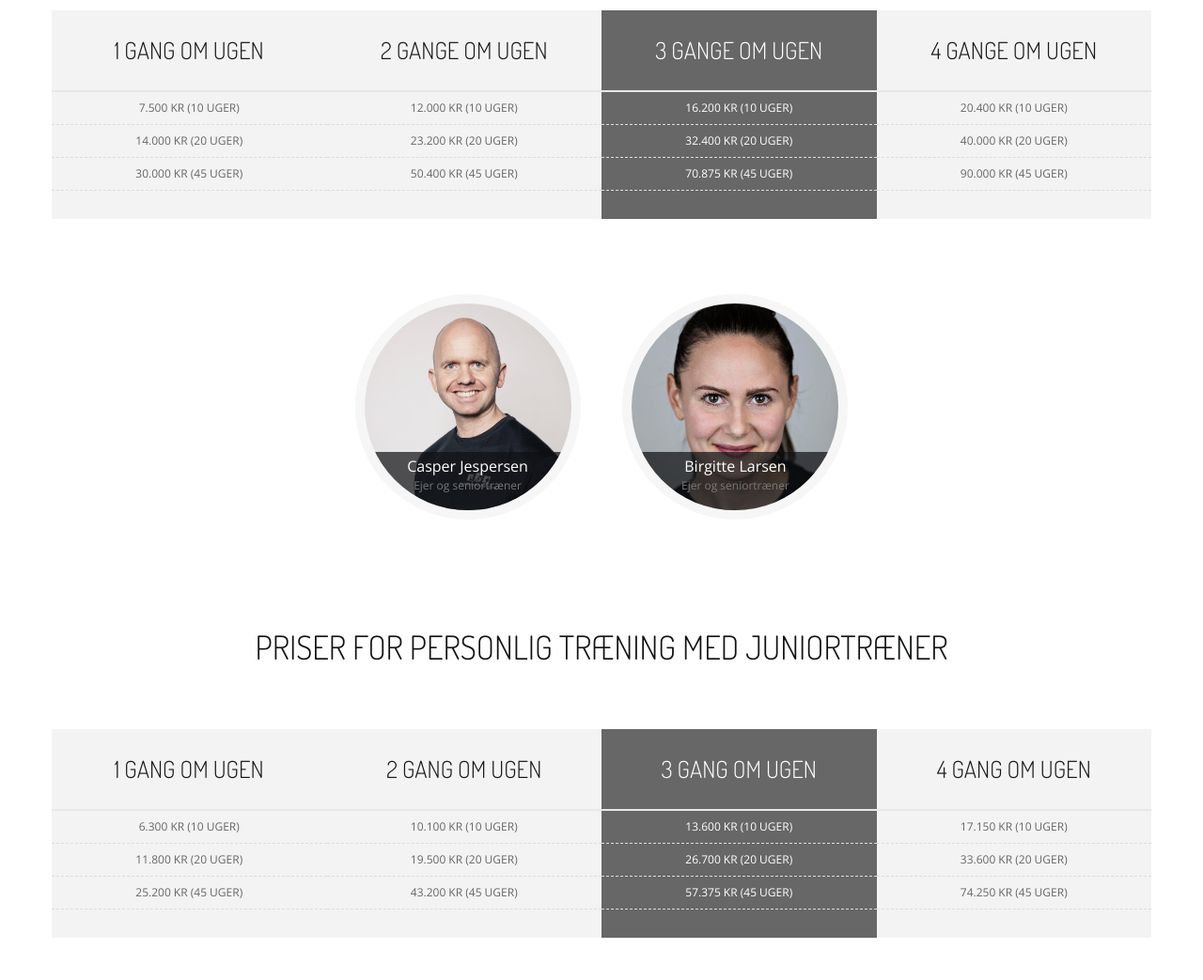
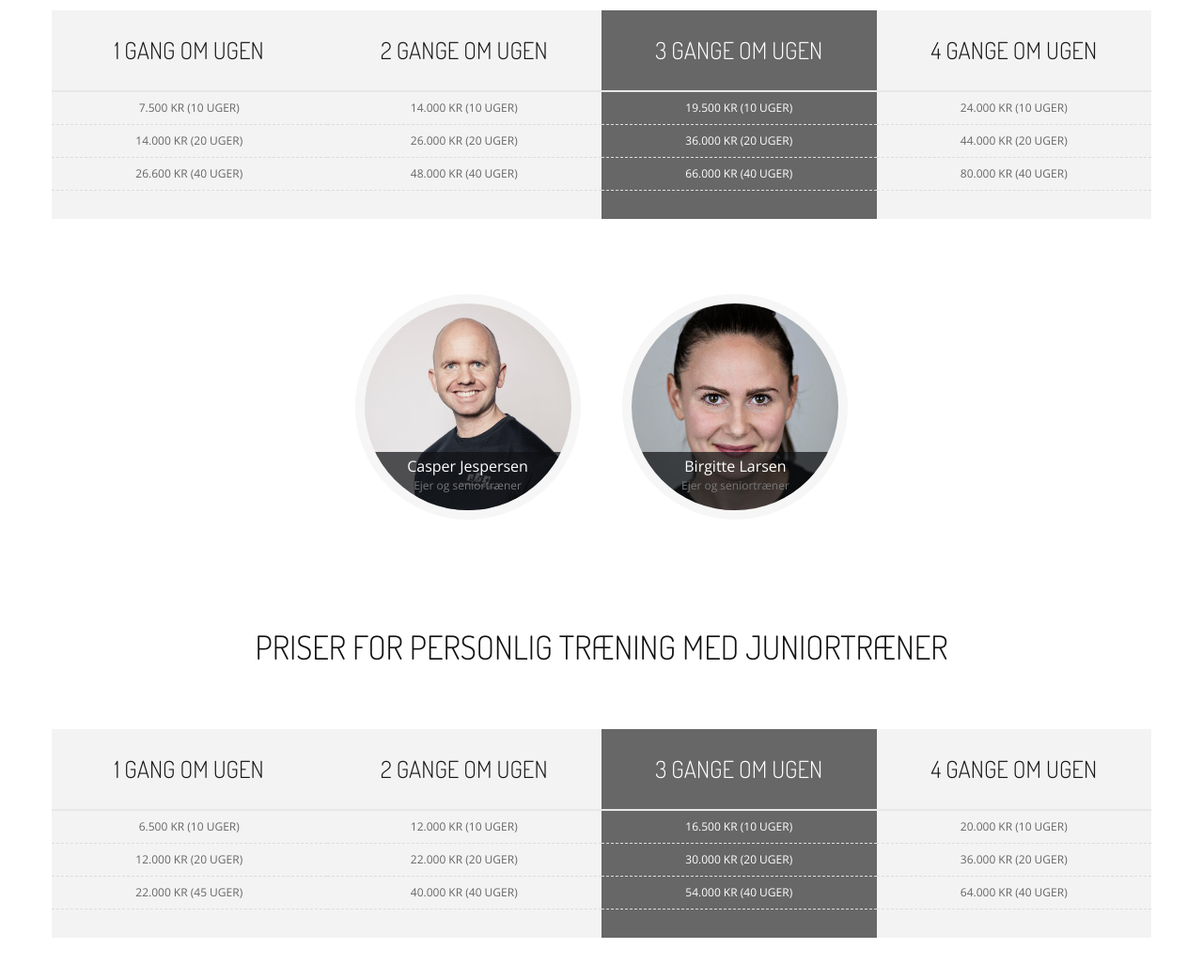
Before and after one commit to lsolesen/performancegymaarhus.dk, a Jekyll site: the page built from _pages/prices.html, in a window 1280 px wide and 1400 px high, scrolled down 969 px. Shown: the part 154-1197 px from the top of the window at 94% size. Built offline with Jekyll 4.4.1, drawn with Linux system fonts in a browser that asks for light colours; nearby versions of some CDN libraries; comment, search, counter and statistics services are not loaded.

Commit message:
New prices as requested by CJ (#33)

```diff
--- a/_data/pt-prices.yml
+++ b/_data/pt-prices.yml
@@ -2,56 +2,56 @@
   prices:
     - 7.500 kr (10 uger)
     - 14.000 kr (20 uger)
-    - 30.000 kr (45 uger)
+    - 26.600 kr (40 uger)
   tag: senior
 
 - package: 2 gange om ugen
   prices:
-    - 12.000 kr (10 uger)
-    - 23.200 kr (20 uger)
-    - 50.400 kr (45 uger)
+    - 14.000 kr (10 uger)
+    - 26.000 kr (20 uger)
+    - 48.000 kr (40  uger)
   tag: senior
 
 - package: 3 gange om ugen
   class: popular
   prices:
-    - 16.200 kr (10 uger)
-    - 32.400 kr (20 uger)
-    - 70.875 kr (45 uger)
+    - 19.500 kr (10 uger)
+    - 36.000 kr (20 uger)
+    - 66.000 kr (40 uger)
   tag: senior
 
 - package: 4 gange om ugen
   prices:
-    - 20.400 kr (10 uger)
-    - 40.000 kr (20 uger)
-    - 90.000 kr (45 uger)
+    - 24.000 kr (10 uger)
+    - 44.000 kr (20 uger)
+    - 80.000 kr (40 uger)
   tag: senior
 
 - package: 1 gang om ugen
   prices:
-    - 6.300 kr (10 uger)
-    - 11.800 kr (20 uger)
-    - 25.200 kr (45 uger)
+    - 6.500 kr (10 uger)
+    - 12.000 kr (20 uger)
+    - 22.000 kr (45 uger)
   tag: junior
 
-- package: 2 gang om ugen
+- package: 2 gange om ugen
   prices:
-    - 10.100 kr (10 uger)
-    - 19.500 kr (20 uger)
-    - 43.200 kr (45 uger)
+    - 12.000 kr (10 uger)
+    - 22.000 kr (20 uger)
+    - 40.000 kr (40 uger)
   tag: junior
 
-- package: 3 gang om ugen
+- package: 3 gange om ugen
   class: popular
   prices:
-    - 13.600 kr (10 uger)
-    - 26.700 kr (20 uger)
-    - 57.375 kr (45 uger)
+    - 16.500 kr (10 uger)
+    - 30.000 kr (20 uger)
+    - 54.000 kr (40 uger)
   tag: junior
 
-- package: 4 gang om ugen
+- package: 4 gange om ugen
   prices:
-    - 17.150 kr (10 uger)
-    - 33.600 kr (20 uger)
-    - 74.250 kr (45 uger)
+    - 20.000 kr (10 uger)
+    - 36.000 kr (20 uger)
+    - 64.000 kr (40 uger)
   tag: junior
```
